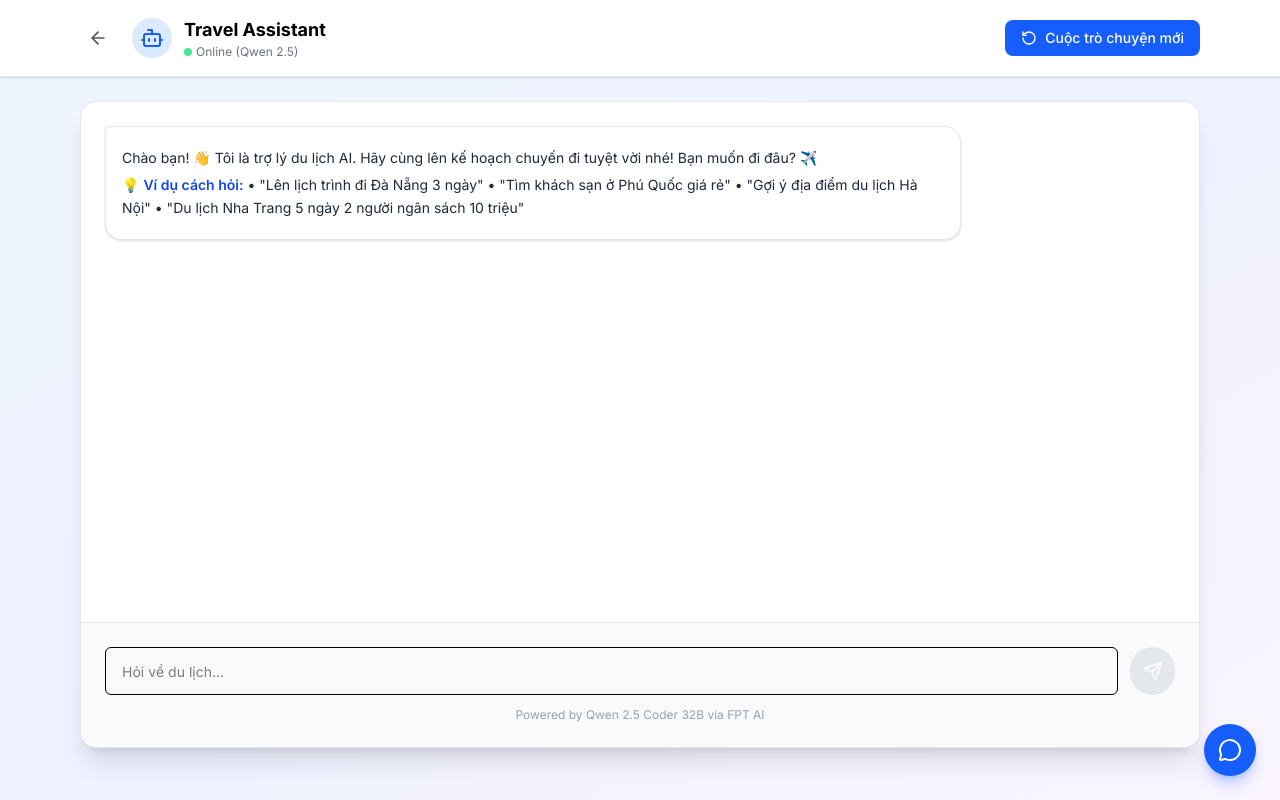
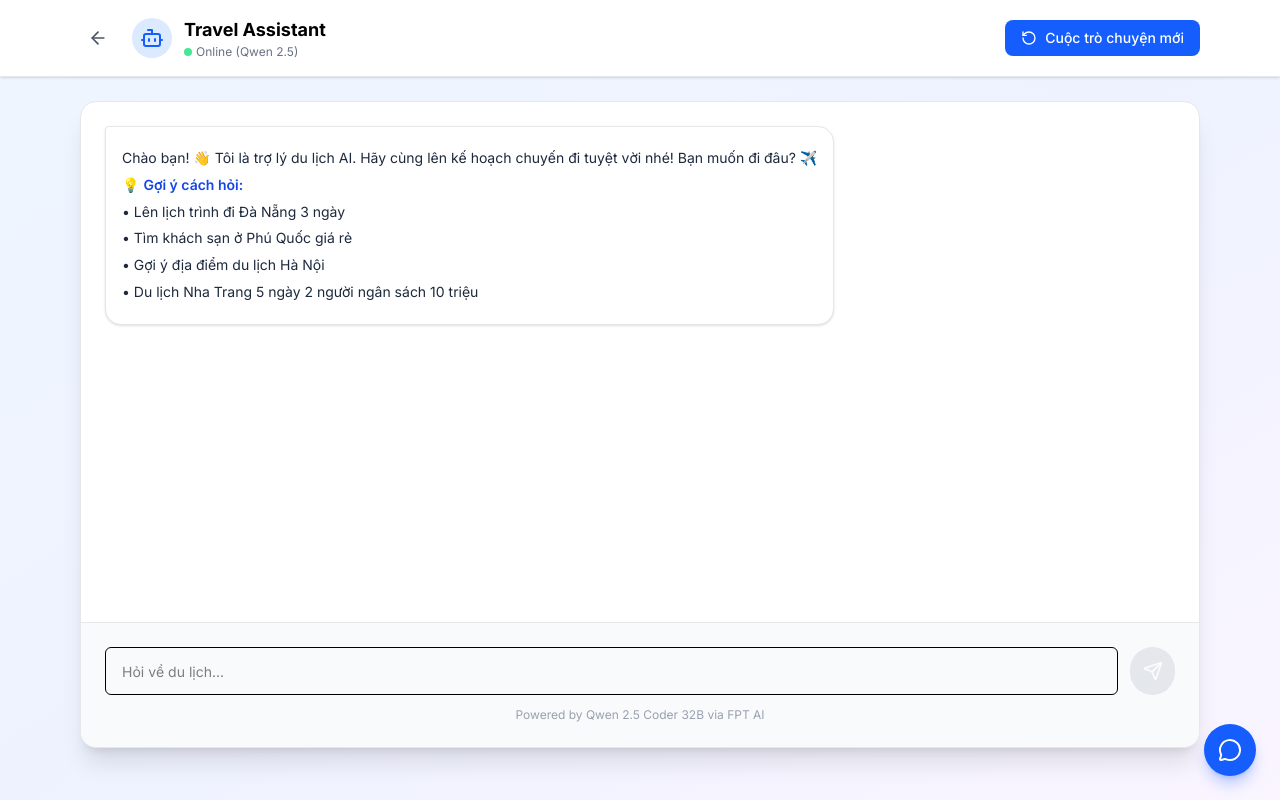
Before and after one commit to NhanTrannn/TravelGO, a Next.js app in the folder frontend/: page /chat in a window 1280 px wide. Built offline with nearby package versions, Linux system fonts and the light colour scheme.

Commit message:
Fix greeting format: change to Goi y and add line breaks

```diff
--- a/frontend/src/app/chat/page.tsx
+++ b/frontend/src/app/chat/page.tsx
@@ -91,11 +91,15 @@ export default function ChatPage() {
         role: "assistant",
         content: `Chào bạn! 👋 Tôi là trợ lý du lịch AI. Hãy cùng lên kế hoạch chuyến đi tuyệt vời nhé! Bạn muốn đi đâu? ✈️
 
-💡 **Ví dụ cách hỏi:**
-• "Lên lịch trình đi Đà Nẵng 3 ngày"
-• "Tìm khách sạn ở Phú Quốc giá rẻ"
-• "Gợi ý địa điểm du lịch Hà Nội"
-• "Du lịch Nha Trang 5 ngày 2 người ngân sách 10 triệu"`,
+💡 **Gợi ý cách hỏi:**
+
+• Lên lịch trình đi Đà Nẵng 3 ngày
+
+• Tìm khách sạn ở Phú Quốc giá rẻ
+
+• Gợi ý địa điểm du lịch Hà Nội
+
+• Du lịch Nha Trang 5 ngày 2 người ngân sách 10 triệu`,
         ui_type: "none"
       }])
     }
@@ -118,11 +122,15 @@ export default function ChatPage() {
       role: "assistant",
       content: `Chào bạn! 👋 Tôi là trợ lý du lịch AI. Hãy cùng lên kế hoạch chuyến đi tuyệt vời nhé! Bạn muốn đi đâu? ✈️
 
-💡 **Ví dụ cách hỏi:**
-• "Lên lịch trình đi Đà Nẵng 3 ngày"
-• "Tìm khách sạn ở Phú Quốc giá rẻ"
-• "Gợi ý địa điểm du lịch Hà Nội"
-• "Du lịch Nha Trang 5 ngày 2 người ngân sách 10 triệu"`,
+💡 **Gợi ý cách hỏi:**
+
+• Lên lịch trình đi Đà Nẵng 3 ngày
+
+• Tìm khách sạn ở Phú Quốc giá rẻ
+
+• Gợi ý địa điểm du lịch Hà Nội
+
+• Du lịch Nha Trang 5 ngày 2 người ngân sách 10 triệu`,
       ui_type: "none"
     }])
     setTravelContext({
--- a/frontend/src/components/features/chatbot/ChatWidget.tsx
+++ b/frontend/src/components/features/chatbot/ChatWidget.tsx
@@ -220,11 +220,15 @@ const defaultGreeting: Message = {
   role: "assistant",
   content: `Chào bạn! 👋 Tôi là trợ lý du lịch SaoLa AI. Tôi có thể giúp bạn lên lịch trình, tìm khách sạn và gợi ý điểm đến hấp dẫn. Bạn muốn đi đâu? ✈️
 
-💡 **Ví dụ cách hỏi:**
-• "Lên lịch trình đi Đà Nẵng 3 ngày"
-• "Tìm khách sạn ở Phú Quốc giá rẻ"
-• "Gợi ý địa điểm du lịch Hà Nội"
-• "Du lịch Nha Trang 5 ngày 2 người ngân sách 10 triệu"`,
+💡 **Gợi ý cách hỏi:**
+
+• Lên lịch trình đi Đà Nẵng 3 ngày
+
+• Tìm khách sạn ở Phú Quốc giá rẻ
+
+• Gợi ý địa điểm du lịch Hà Nội
+
+• Du lịch Nha Trang 5 ngày 2 người ngân sách 10 triệu`,
   ui_type: "none"
 };
 
```
